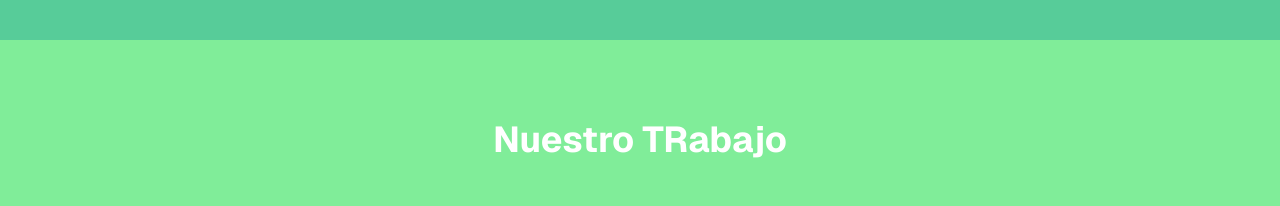
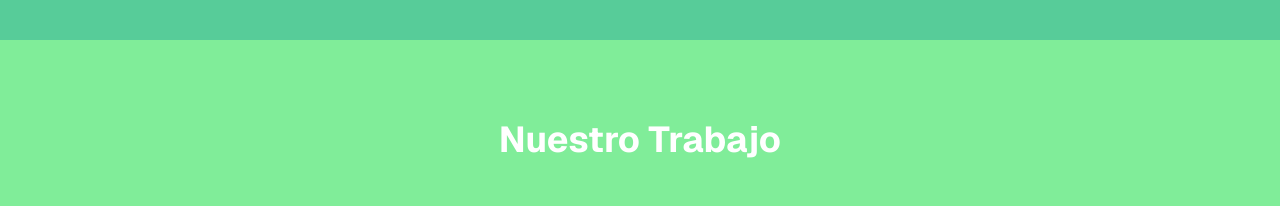
Before and after one commit to MorasDeFresa/PassCard, a Next.js app in the folder platform/: page /frontend/home in a window 1280 px wide. Shown: the part 1740-1946 px from the top of the page. Built offline with nearby package versions, Linux system fonts and the light colour scheme.

Commit message:
Add changes about home page

```diff
--- a/platform/src/app/frontend/home/page.jsx
+++ b/platform/src/app/frontend/home/page.jsx
@@ -125,7 +125,7 @@ export default function LandingPage() {
 
       {/* Carrusel de imágenes */}
       <section className="py-20 bg-[#80ED99]">
-        <h2 className="text-4xl font-bold text-center mb-12 text-white">Nuestro TRabajo</h2>
+        <h2 className="text-4xl font-bold text-center mb-12 text-white">Nuestro Trabajo</h2>
         <div className="flex overflow-x-auto gap-6 px-6">
           <Image src="/instalacion1.jpg" alt="Instalación 1" width={400} height={300} className="rounded-lg flex-shrink-0" />
           <Image src="/instalacion2.jpg" alt="Instalación 2" width={400} height={300} className="rounded-lg flex-shrink-0" />
```
